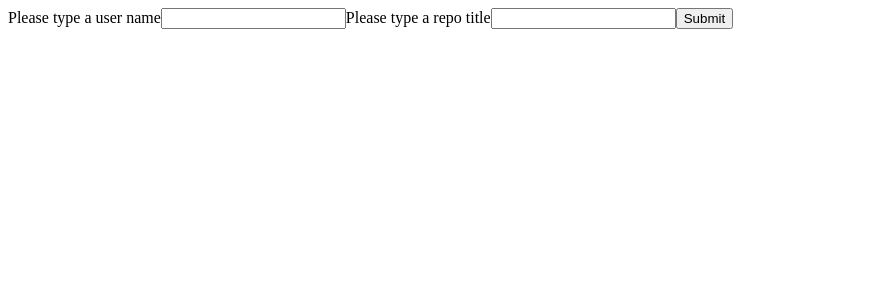
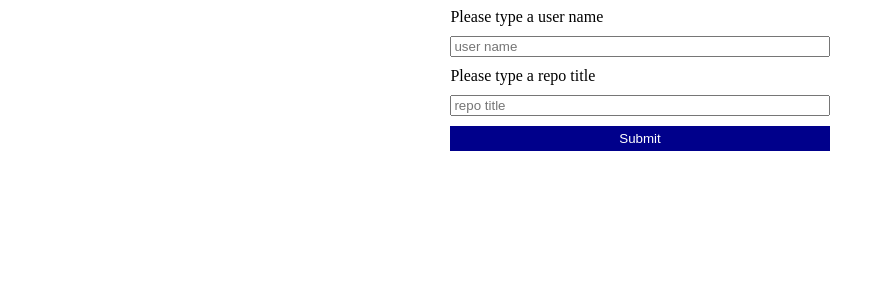
Before and after one commit to madjack99/repo-finder, a React (Create React App) app: page / in a window 1280 px wide. Shown: the top 300 px of the page, without its empty margins (0-885 px from the left). Built offline with nearby package versions, Linux system fonts and the light colour scheme.

Commit message:
feat: add style to form

```diff
--- a/package.json
+++ b/package.json
@@ -3,12 +3,13 @@
   "version": "0.1.0",
   "private": true,
   "dependencies": {
+    "@emotion/react": "^11.1.1",
+    "@emotion/styled": "^11.0.0",
     "@testing-library/jest-dom": "^5.11.4",
     "@testing-library/react": "^11.1.0",
     "@testing-library/user-event": "^12.1.10",
     "@types/jest": "^26.0.15",
     "@types/node": "^12.0.0",
-    "@types/react": "^16.9.53",
     "@types/react-dom": "^16.9.8",
     "react": "^17.0.1",
     "react-dom": "^17.0.1",
@@ -39,5 +40,8 @@
       "last 1 firefox version",
       "last 1 safari version"
     ]
+  },
+  "devDependencies": {
+    "@types/react": "^16.14.2"
   }
 }
--- a/src/UserInputForm.tsx
+++ b/src/UserInputForm.tsx
@@ -1,4 +1,24 @@
 import React from 'react';
+import styled from '@emotion/styled';
+
+const Form = styled.form`
+  display: flex;
+  flex-direction: column;
+  gap: 10px;
+  width: 30%;
+  margin: auto;
+`;
+
+const Button = styled.button`
+  border: none;
+  background: darkblue;
+  color: white;
+  padding: 5px;
+  &:hover {
+    background: blue;
+    cursor: pointer;
+  }
+`;
 
 const UserInputForm = () => {
   let [user, setUser] = React.useState('');
@@ -24,12 +44,13 @@ const UserInputForm = () => {
   };
 
   return (
-    <form onSubmit={handleSubmit}>
+    <Form onSubmit={handleSubmit}>
       <label htmlFor='userName'>Please type a user name</label>
       <input
         type='text'
         name='userName'
         id='userName'
+        placeholder='user name'
         value={user}
         onChange={handleChange}
       />
@@ -38,11 +59,12 @@ const UserInputForm = () => {
         type='text'
         name='repo'
         id='repo'
+        placeholder='repo title'
         value={repo}
         onChange={handleChange}
       />
-      <button type='submit'>Submit</button>
-    </form>
+      <Button type='submit'>Submit</Button>
+    </Form>
   );
 };
 
```
Also changed, not shown: 2 other files (tests, documents, lock files or other folders).
